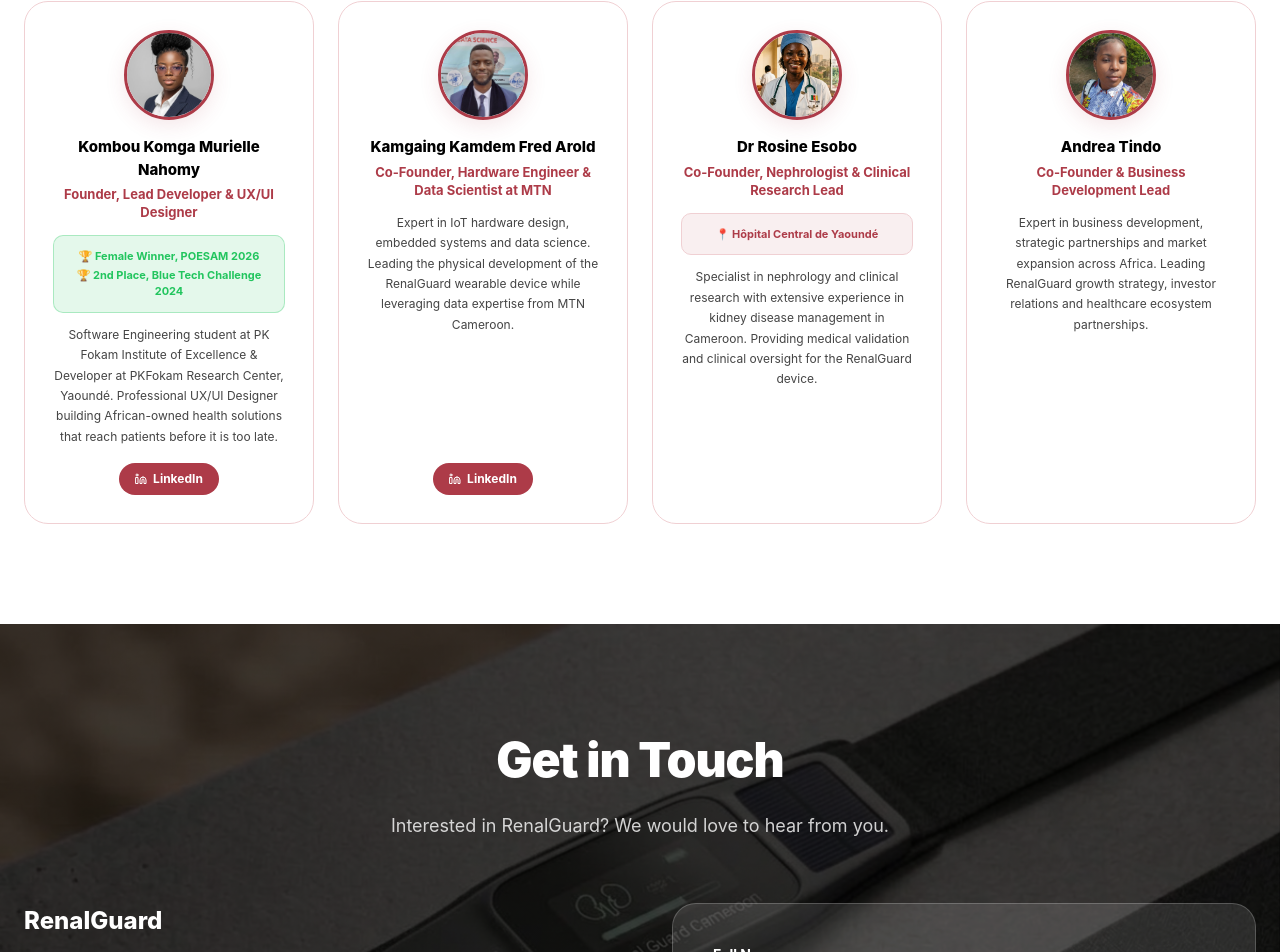
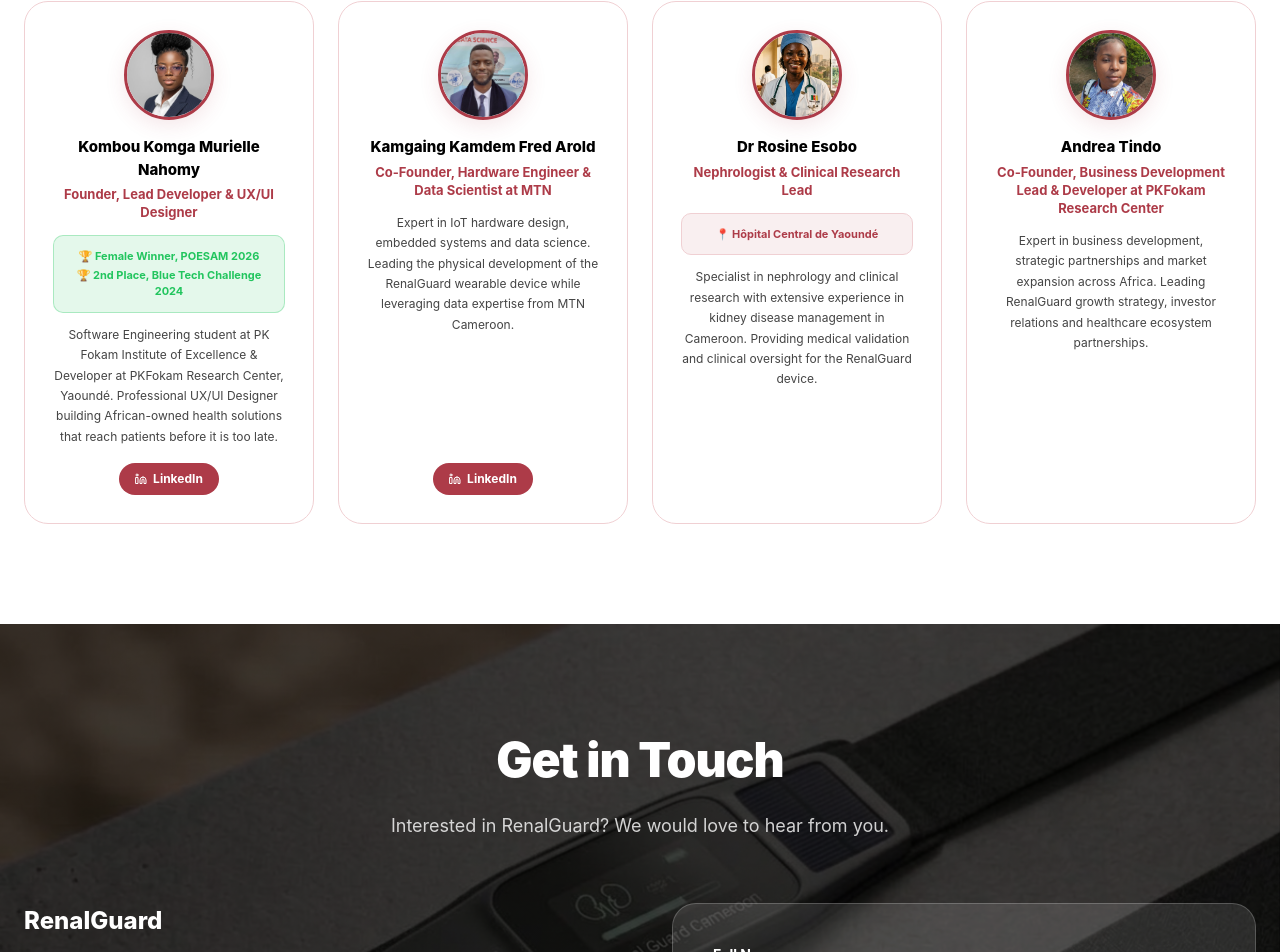
Before and after one commit to SMurielle/renalguard-website, a React (Create React App) app: page / in a window 1280 px wide. Shown: the part 5245-6197 px from the top of the page. Built offline with nearby package versions, Linux system fonts and the light colour scheme.

Commit message:
Fix team roles

```diff
--- a/src/App.js
+++ b/src/App.js
@@ -704,7 +704,7 @@ function Team({ t, lang }) {
     },
     {
       name:'Dr Rosine Esobo',
-      role:'Co-Founder, Nephrologist & Clinical Research Lead',
+      role:'Nephrologist & Clinical Research Lead',
       photo:'EsoboProfile.jpg',
       awards:['Hôpital Central de Yaoundé'],
       desc:'Specialist in nephrology and clinical research with extensive experience in kidney disease management in Cameroon. Providing medical validation and clinical oversight for the RenalGuard device.',
@@ -714,7 +714,7 @@ function Team({ t, lang }) {
     },
     {
       name:'Andrea Tindo',
-      role:'Co-Founder & Business Development Lead',
+      role:'Co-Founder, Business Development Lead & Developer at PKFokam Research Center',
       photo:'TindoProfile.jpg',
       awards:[],
       desc:'Expert in business development, strategic partnerships and market expansion across Africa. Leading RenalGuard growth strategy, investor relations and healthcare ecosystem partnerships.',
```
